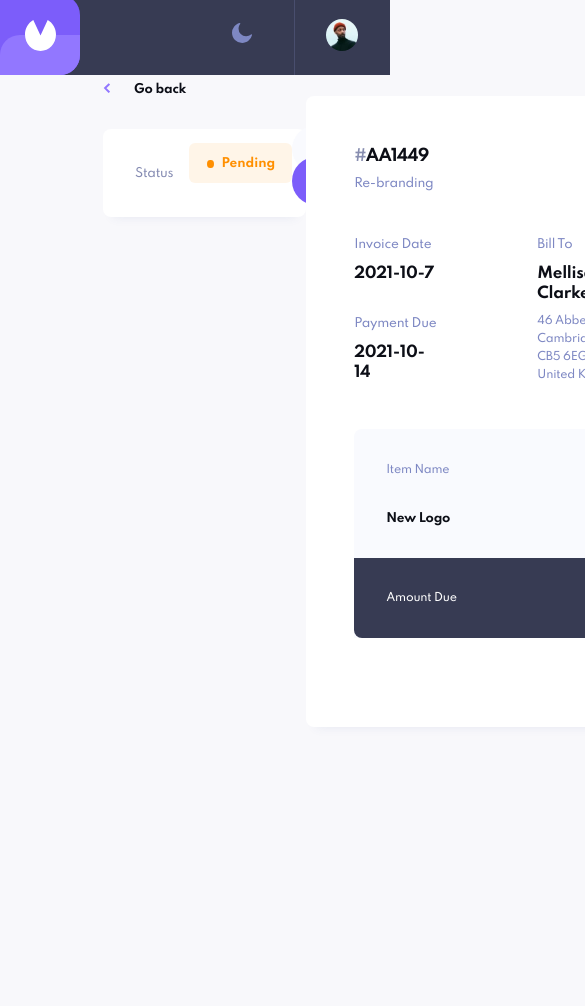
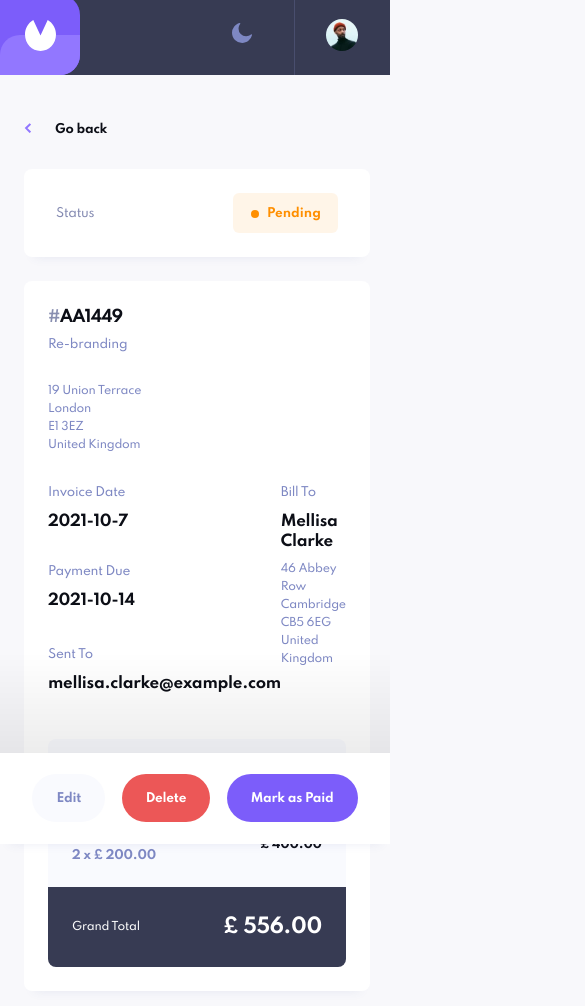
Before and after one commit to cristianelias/Invoice-App, a React (Vite) app: page /view-invoice/AA1449 in a window 390 px wide. Shown: the top 1006 px of the page, 585 px wide, since content can reach past the window. Before the commit the page ends 844 px from the top, so only its background shows below. Built offline with nearby package versions, Linux system fonts and the light colour scheme.

Commit message:
Vista responsive ViewInvoice

```diff
--- a/src/components/FilterableInvoiceList/PaymentStatusLabel/PaymentStatusLabel.css
+++ b/src/components/FilterableInvoiceList/PaymentStatusLabel/PaymentStatusLabel.css
@@ -55,10 +55,9 @@
 }
 
 @media (max-width: 650px) {
-  .payment-status-label {
+  .list-invoices-page .payment-status-label {
     width: 103px;
     height: 40px;
-    margin-bottom: 20px;
     grid-column: 2/3;
     grid-row: 3/4;
     justify-self: end;
--- /dev/null
+++ b/src/components/Gradient/Gradient.css
@@ -0,0 +1,12 @@
+.gradient {
+  width: 631px;
+  height: 141px;
+  position: fixed;
+  bottom: 51px;
+  left: 103px;
+  background: linear-gradient(
+    180deg,
+    rgba(0, 0, 0, 0.0001) 0%,
+    rgba(0, 0, 0, 0.1) 100%
+  );
+}
--- /dev/null
+++ b/src/components/Gradient/Gradient.js
@@ -0,0 +1,6 @@
+// Styles
+import "./Gradient.css";
+
+const Gradient = () => <div className="gradient"></div>;
+
+export default Gradient;
--- /dev/null
+++ b/src/components/InvoiceActions/InvoiceActions.css
@@ -0,0 +1,55 @@
+.invoice-actions {
+  font-weight: bold;
+  font-size: 12px;
+  line-height: 15px;
+  letter-spacing: -0.25px;
+}
+
+.invoice-actions__edit {
+  color: #7e88c3;
+  background: #f9fafe;
+  padding: 17px 24px 16px 24px;
+  border-radius: 24px;
+  margin-right: 8px;
+}
+
+.invoice-actions__delete {
+  color: #ffffff;
+  background: #ec5757;
+  padding: 17px 24px 16px 24px;
+  border-radius: 24px;
+  margin-right: 8px;
+}
+
+.invoice-actions__paid {
+  color: #ffffff;
+  background: #7c5dfa;
+  padding: 17px 24px 16px 24px;
+  border-radius: 24px;
+}
+
+.invoice-action-mobile {
+  display: none;
+  grid-column: 2/3;
+  width: 100%;
+  min-width: 360px;
+  height: 91px;
+  box-shadow: 0px 10px 10px -10px rgba(72, 84, 159, 0.100397);
+  background-color: #ffffff;
+  position: fixed;
+  bottom: 0;
+  padding: 21px 24px 22px 24px;
+}
+
+.invoice-action-mobile .invoice-actions {
+  width: 100%;
+  display: flex;
+  align-items: center;
+  justify-content: space-evenly;
+}
+
+@media (max-width: 670px) {
+  .invoice-action-mobile {
+    display: inline;
+  }
+}
--- /dev/null
+++ b/src/components/InvoiceActions/InvoiceActions.js
@@ -0,0 +1,24 @@
+// Dependencies
+// eslint-disable-next-line
+import { Link } from "react-router-dom";
+
+// Styles
+import "./InvoiceActions.css";
+
+const InvoiceActions = (props) => {
+  const { id } = props;
+
+  return (
+    <div className="invoice-actions">
+      <Link className="invoice-actions__edit" to={`/view-invoice/${id}/edit`}>
+        Edit
+      </Link>
+      <Link className="invoice-actions__delete" to="/">
+        Delete
+      </Link>
+      <button className="invoice-actions__paid">Mark as Paid</button>
+    </div>
+  );
+};
+
+export default InvoiceActions;
--- a/src/components/InvoiceDetails/InvoiceDetails.css
+++ b/src/components/InvoiceDetails/InvoiceDetails.css
@@ -1,7 +1,6 @@
 .invoice-details {
   grid-column: 2/3;
   width: 100%;
-  height: 631px;
   margin-top: 24px;
   padding: 48px;
   background-color: #ffffff;
@@ -54,11 +53,12 @@
 }
 
 .billing-three-columns {
-  display: flex;
+  display: grid;
+  grid-template-columns: 30% 35% auto;
 }
 
 .billing-three-columns__first {
-  margin-right: 100px;
+  grid-column: 1/2;
 }
 
 .title-and-subtitle--top {
@@ -83,8 +83,12 @@
 }
 
 .billing-three-columns__second {
-  margin-right: 110px;
+  grid-column: 2/3;
   text-align: left;
+}
+
+.billing-three-columns__third {
+  grid-column: 3/4;
 }
 
 .pricing-table {
@@ -93,7 +97,6 @@
   border-radius: 8px 8px 0px 0px;
   border-spacing: 0;
   border-collapse: collapse;
-  table-layout: fixed;
 }
 
 .pricing-table__titles th {
@@ -107,7 +110,7 @@
 }
 
 .pricing-table-titles__item-name {
-  width: 222px;
+  width: 210px;
   padding-left: 32px;
   text-align: left;
 }
@@ -124,7 +127,7 @@
 }
 
 .pricing-table-titles__total {
-  padding: 0 32px 0 108px;
+  padding: 0 32px 0 117px;
   text-align: right;
 }
 
@@ -203,3 +206,116 @@ table tr:last-child th:first-child {
 table tr:last-child td:last-child {
   border-bottom-right-radius: 8px;
 }
+
+.pricing-table-mobile {
+  display: none;
+}
+
+.pricing-table-mobile__container {
+  width: 100%;
+  background: #f9fafe;
+  border-radius: 8px 8px 0px 0px;
+  list-style: none;
+  padding: 24px 24px 0px 24px;
+}
+
+.pricing-table-mobile__row {
+  display: flex;
+  justify-content: space-between;
+  align-items: center;
+  padding-bottom: 24px;
+}
+
+.pricing-table-mobile__title,
+.pricing-table-mobile__total,
+.pricing-table-mobile__qty-price {
+  font-weight: bold;
+  font-size: 12px;
+  line-height: 15px;
+  letter-spacing: -0.25px;
+  color: #0c0e16;
+}
+
+.pricing-table-mobile__qty-price {
+  color: #7e88c3;
+  padding-top: 8px;
+}
+
+.pricing-table-mobile__total {
+  text-align: left;
+}
+
+.pricing-table-mobile__footer {
+  height: 80px;
+  background: #373b53;
+  border-radius: 0px 0px 8px 8px;
+  padding: 24px;
+  display: flex;
+  justify-content: space-between;
+  align-items: center;
+  color: #ffffff;
+}
+
+.pricing-table-mobile__footer-amount {
+  font-weight: 500;
+  font-size: 11px;
+  line-height: 18px;
+  letter-spacing: -0.229167px;
+}
+
+.pricing-table-mobile__footer-final-price {
+  font-weight: bold;
+  font-size: 20px;
+  line-height: 32px;
+  text-align: right;
+  letter-spacing: -0.416667px;
+}
+
+@media (max-width: 670px) {
+  .invoice-actions {
+    display: none;
+  }
+  .billing-three-columns {
+    grid-template-columns: repeat(2, 1fr);
+    grid-template-rows: 130px 47px;
+    gap: 32px 0;
+  }
+
+  .billing-three-columns__third {
+    grid-column: 1/2;
+    grid-row: 2/3;
+  }
+
+  .invoice-details {
+    padding: 24px;
+  }
+
+  .pricing-table {
+    display: none;
+  }
+
+  .pricing-table-mobile {
+    display: inline;
+  }
+}
+
+@media (max-width: 490px) {
+  .billing-two-columns {
+    flex-direction: column;
+  }
+
+  .billing-two-columns .four-texts {
+    text-align: left;
+    padding-top: 30px;
+  }
+
+  .billing-three-columns {
+    margin-top: 31px;
+  }
+}
+
+@media (max-width: 670px) {
+  .invoice-details {
+    margin-bottom: 147px;
+  }
+}
--- a/src/components/InvoiceDetails/InvoiceDetails.js
+++ b/src/components/InvoiceDetails/InvoiceDetails.js
@@ -118,6 +118,39 @@ const InvoiceDetails = (props) => {
             </tr>
           </tfoot>
         </table>
+
+        <div className="pricing-table-mobile">
+          <ul className="pricing-table-mobile__container">
+            <li>
+              <div className="pricing-table-mobile__row">
+                <div className="pricing-table-mobile__container-title-qty-price">
+                  <p className="pricing-table-mobile__title">Banner Design</p>
+                  <div className="pricing-table-mobile__qty-price">
+                    1 x £ 156.00
+                  </div>
+                </div>
+                <div className="pricing-table-mobile__total">£ 156.00</div>
+              </div>
+            </li>
+            <li>
+              <div className="pricing-table-mobile__row">
+                <div className="pricing-table-mobile__container-title-qty-price">
+                  <p className="pricing-table-mobile__title">Email Design</p>
+                  <div className="pricing-table-mobile__qty-price">
+                    2 x £ 200.00
+                  </div>
+                </div>
+                <div className="pricing-table-mobile__total">£ 400.00</div>
+              </div>
+            </li>
+          </ul>
+          <div className="pricing-table-mobile__footer">
+            <p className="pricing-table-mobile__footer-amount">Grand Total</p>
+            <div className="pricing-table-mobile__footer-final-price">
+              £ 556.00
+            </div>
+          </div>
+        </div>
       </div>
     </section>
   );
--- a/src/components/NewInvoiceForm/NewInvoiceForm.css
+++ b/src/components/NewInvoiceForm/NewInvoiceForm.css
@@ -216,17 +216,15 @@ h3.field__title--hidden {
   color: #ffffff;
 }
 
-.footer-form__gradient {
-  width: 631px;
-  height: 141px;
-  position: fixed;
-  bottom: 51px;
-  left: 103px;
-  background: linear-gradient(
-    180deg,
-    rgba(0, 0, 0, 0.0001) 0%,
-    rgba(0, 0, 0, 0.1) 100%
-  );
+.view-invoice-page__gradient .gradient {
+  display: none;
+  width: 100%;
+}
+
+@media (max-width: 670px) {
+  .view-invoice-page__gradient .gradient {
+    display: inline;
+  }
 }
 
 .field__imput--type-number::-webkit-inner-spin-button,
@@ -283,7 +281,7 @@ h3.field__title--hidden {
     overflow-y: scroll;
   }
 
-  .footer-form__gradient {
+  .gradient {
     width: 616px;
     left: 0px;
   }
--- a/src/components/NewInvoiceForm/NewInvoiceForm.js
+++ b/src/components/NewInvoiceForm/NewInvoiceForm.js
@@ -1,6 +1,9 @@
 // Dependencies
 // eslint-disable-next-line
 import { Link } from "react-router-dom";
+
+// Components
+import Gradient from "../../components/Gradient/Gradient";
 
 // Styles
 import "./NewInvoiceForm.css";
@@ -304,8 +307,9 @@ const NewInvoiceForm = () => {
       <p className="field__validation five-fields-container__validation">
         - All fields must be added
       </p>
-      <div className="footer-form__gradient"></div>
-
+      <div className="new-invoice-form__gradient">
+        <Gradient />
+      </div>
       <div className="five-fields-container__spacer"></div>
 
       <footer className="footer-form">
--- a/src/pages/ListInvoicesPage/ListInvoicesPage.css
+++ b/src/pages/ListInvoicesPage/ListInvoicesPage.css
@@ -22,6 +22,13 @@
     grid-template-columns: 48px auto 48px;
   }
 }
+
+@media (max-width: 650px) {
+  .list-invoices-page .payment-status-label {
+    margin-bottom: 20px;
+  }
+}
+
 @media (max-width: 415px) {
   .list-invoices-page {
     grid-template-columns: auto 320px auto;
--- a/src/pages/ViewInvoicePage/ViewInvoicePage.css
+++ b/src/pages/ViewInvoicePage/ViewInvoicePage.css
@@ -1,12 +1,13 @@
 .view-invoice-page {
-  /* margin: 64px 0 54px 0;
-  grid-column: 3/4;
- */
-
   grid-column: 2/3;
   display: grid;
   grid-template-columns: 18% 730px 26%;
-  margin-top: 72px;
+  margin: 64px 0 54px 0;
+  min-width: 360px;
+}
+
+.invoice-details-header {
+  grid-column: 2/3;
 }
 
 .page-navigation {
@@ -48,32 +49,51 @@
   margin-right: 16px;
 }
 
-.invoice-actions {
-  font-weight: bold;
-  font-size: 12px;
-  line-height: 15px;
-  letter-spacing: -0.25px;
+@media (max-width: 1260px) {
+  .view-invoice-page {
+    grid-template-columns: auto 730px auto;
+  }
 }
 
-.invoice-actions__edit {
-  color: #7e88c3;
-  background: #f9fafe;
-  padding: 17px 24px 16px 24px;
-  border-radius: 24px;
-  margin-right: 8px;
+@media (max-width: 1260px) {
+  .view-invoice-page {
+    grid-template-columns: auto 730px auto;
+  }
 }
 
-.invoice-actions__delete {
-  color: #ffffff;
-  background: #ec5757;
-  padding: 17px 24px 16px 24px;
-  border-radius: 24px;
-  margin-right: 8px;
+@media (max-width: 993px) {
+  .view-invoice-page {
+    grid-template-columns: 80px auto 80px;
+  }
 }
 
-.invoice-actions__paid {
-  color: #ffffff;
-  background: #7c5dfa;
-  padding: 17px 24px 16px 24px;
-  border-radius: 24px;
+@media (max-width: 952px) {
+  .view-invoice-page {
+    grid-template-columns: auto 688px auto;
+  }
 }
+
+@media (max-width: 850px) {
+  .view-invoice-page {
+    grid-column: 1/4;
+    grid-row: 2/3;
+    margin-top: 48px;
+  }
+}
+
+@media (max-width: 768px) {
+  .view-invoice-page {
+    grid-template-columns: 40px auto 40px;
+  }
+}
+
+@media (max-width: 670px) {
+  .view-invoice-page {
+    margin: 32px 0 0 0;
+    grid-template-columns: 24px auto 24px;
+  }
+  .modify-invoice__payment-status {
+    width: 100%;
+    justify-content: space-between;
+  }
+}
--- a/src/pages/ViewInvoicePage/ViewInvoicePage.js
+++ b/src/pages/ViewInvoicePage/ViewInvoicePage.js
@@ -5,6 +5,8 @@ import { Link, Outlet, useNavigate, useParams } from "react-router-dom";
 // Components
 import InvoiceDetails from "../../components/InvoiceDetails/InvoiceDetails";
 import PaymentStatusLabel from "../../components/FilterableInvoiceList/PaymentStatusLabel/PaymentStatusLabel";
+import InvoiceActions from "../../components/InvoiceActions/InvoiceActions";
+import Gradient from "../../components/Gradient/Gradient";
 
 // Styles
 import "./ViewInvoicePage.css";
@@ -24,7 +26,7 @@ const ViewInvoicePage = (props) => {
 
   return (
     <div className="view-invoice-page">
-      <div>
+      <div className="invoice-details-header">
         <nav className="page-navigation">
           <svg
             className="page-navigation__svg"
@@ -60,22 +62,19 @@ const ViewInvoicePage = (props) => {
             )}
           </div>
 
-          <div className="invoice-actions">
-            <Link
-              className="invoice-actions__edit"
-              to={`/view-invoice/${currentInvoiceId}/edit`}
-            >
-              Edit
-            </Link>
-            <Link className="invoice-actions__delete" to="/">
-              Delete
-            </Link>
-            <button className="invoice-actions__paid">Mark as Paid</button>
-          </div>
+          <InvoiceActions id={currentInvoiceId} />
         </article>
       </div>
 
       <InvoiceDetails invoice={currentInvoice} />
+
+      <div className="view-invoice-page__gradient">
+        <Gradient />
+      </div>
+
+      <div className="invoice-action-mobile">
+        <InvoiceActions id={currentInvoiceId} />
+      </div>
 
       <Outlet />
     </div>
```
